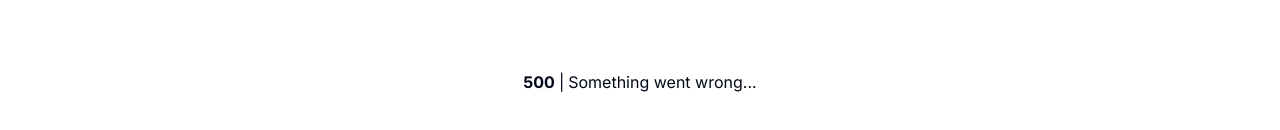
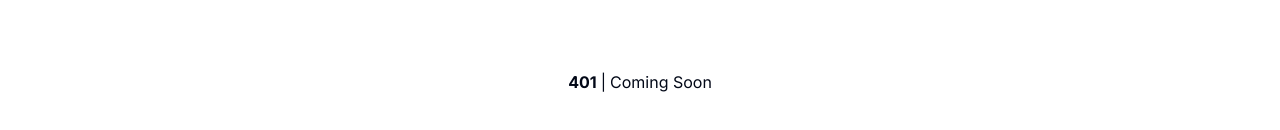
Before and after one commit to devshad7/shop-from-india-at-nepal, a Next.js app: page /price-calculator in a window 1280 px wide. Shown: the part 322-452 px from the top of the page. Built offline with nearby package versions, Linux system fonts and the light colour scheme.

Commit message:
feat: fixed some major changes

```diff
--- a/src/components/Brands.js
+++ b/src/components/Brands.js
@@ -15,9 +15,9 @@ const Brands = () => {
                             return (
                                 <Link href={logo.href} key={logo.id}>
                                     <div className="h-[230px] md:w-[255px] w-[340px] shadow-lg flex md:px-4 justify-center items-center rounded-md flex-col">
-                                        <img src={logo.src} alt="" className="h-10 w-auto" />
+                                        <img src={logo.src} alt="" className="h-12 w-auto" />
                                         <div className="absolute mt-24">
-                                            <Button variant="outline" className="flex gap-1 px-3 h-7" size='sm'>
+                                            <Button className="flex gap-1 px-5 h-7 bg-[#F07431]" size='sm'>
                                                 Visit
                                                 <ArrowRight className='size-4' />
                                             </Button>
--- a/src/components/Calculator.js
+++ b/src/components/Calculator.js
@@ -6,9 +6,9 @@ const Calculator = () => {
     <div className="h-[85vh] w-[100%] flex justify-center items-center">
         <div>
             <div className="flex gap-1">
-                <strong>500</strong>
+                <strong>401</strong>
                 <p>|</p>
-                <p>Something went wrong...</p>
+                <p>Coming Soon</p>
             </div>
         </div>
     </div>
--- a/src/components/Footer.js
+++ b/src/components/Footer.js
@@ -29,9 +29,6 @@ const Footer = () => {
                 <div className="flex flex-col justify-center items-center gap-2 text-[#64748B] text-sm pt-2">
                     <span>© 2024 Buy From India at Nepal. All rights reserved.</span>
                     <div className="flex gap-3 text-[#71717A]">
-                        <a href="" className="hover:text-[#1DA1F2]">
-                            <Twitter className="size-5" />
-                        </a>
                         <a href="" className="hover:text-[#1877F2]">
                             <Facebook className="size-5" />
                         </a>
--- a/src/components/WhyToChooseUs.js
+++ b/src/components/WhyToChooseUs.js
@@ -12,7 +12,7 @@ const WhyToChooseUs = () => {
                                 <Globe className='size-5' />
                             </div>
                             <h2 className="font-semibold text-gray-700 text-lg">Fast and Relaible Sevice</h2>
-                            <p className="text-sm">We deliver your product quickly, without <br /> compromising on quality</p>
+                            <p className="text-sm">We deliver your product quickly <br /> within 7-10 days</p>
                         </div>
                         <div className="flex flex-col items-center gap-4">
                             <div className="bg-[#c2ecfa] flex justify-center items-center size-10 rounded-full">
@@ -26,7 +26,7 @@ const WhyToChooseUs = () => {
                                 <Headset className='size-5' />
                             </div>
                             <h2 className="font-semibold text-gray-700 text-lg">Easy Customer Support</h2>
-                            <p className="text-sm">Our support team is here for you timing 07:00AM to 10:30PM</p>
+                            <p className="text-sm">Our support team is here for you timing 07:00AM to 10:30PM <br />+977 981295031</p>
                         </div>
                     </div>
                 </div>
```
